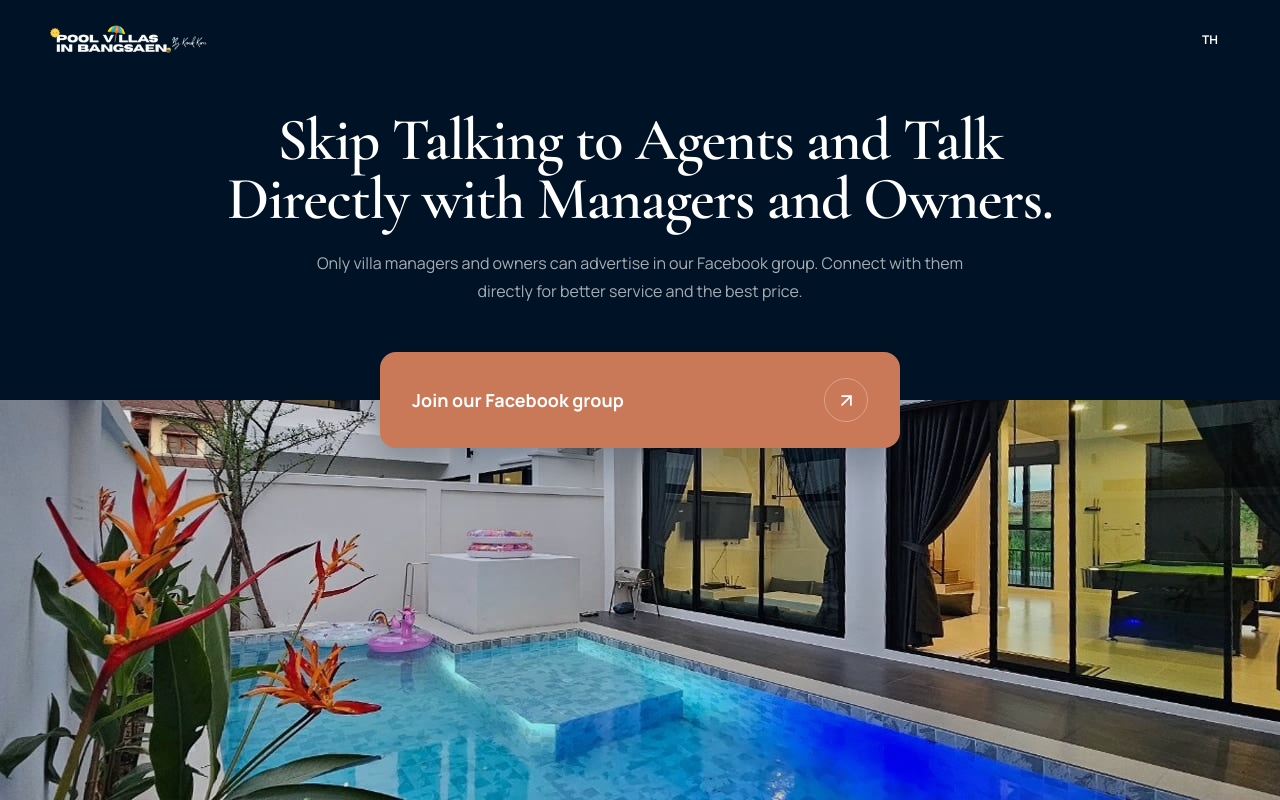
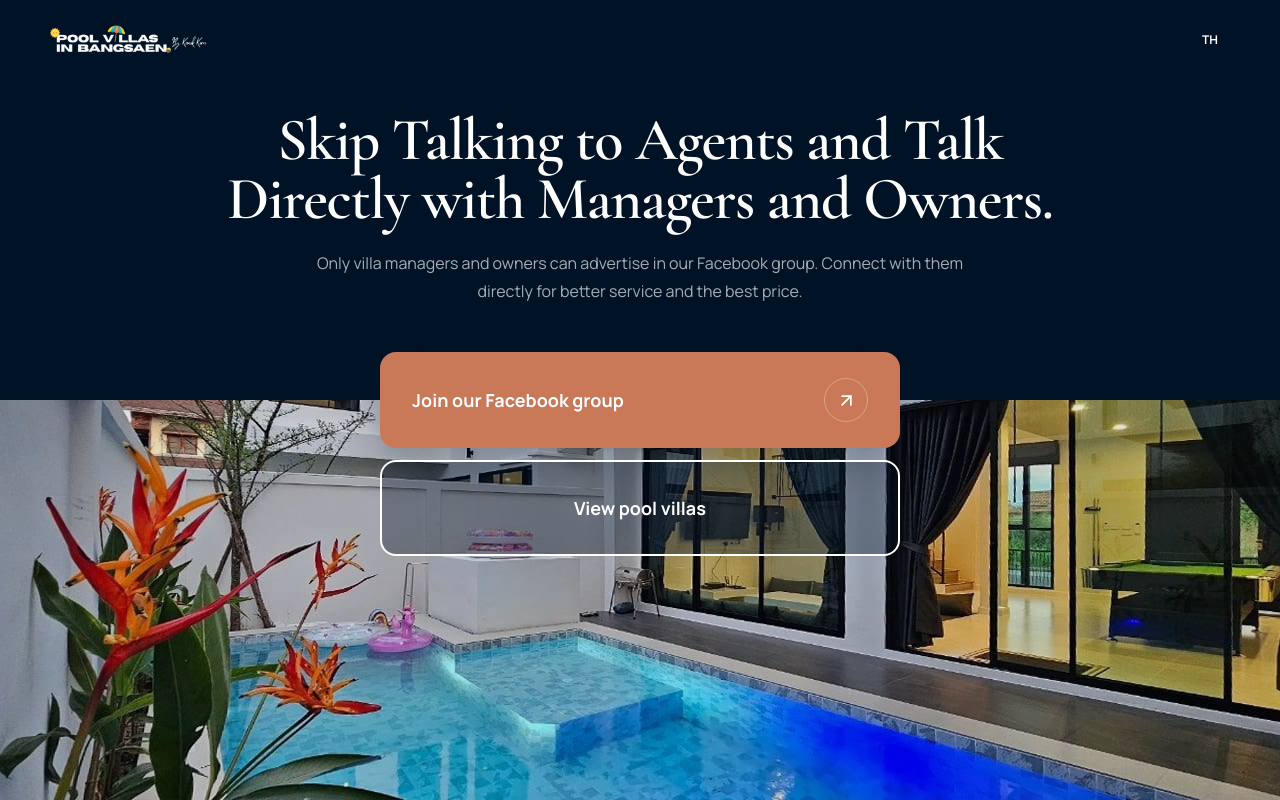
Before and after one commit to joaovitoriano/poolvillasinbangsaensite, a Next.js app: page /facebookgroup in a window 1280 px wide. Built offline with nearby package versions, Linux system fonts and the light colour scheme; no server answers.

Commit message:
Add matching outline villa button to Facebook group page

```diff
--- a/components/FacebookGroupPage.tsx
+++ b/components/FacebookGroupPage.tsx
@@ -21,6 +21,7 @@ const COPY = {
     imageAlt: "Private pool villa in Bang Saen",
     imageLabel: "Pool villa in Bang Saen",
     action: "Join our Facebook group",
+    viewVillas: "View pool villas",
   },
   th: {
     logoAlt: "พูลวิลล่าในบางแสน",
@@ -31,6 +32,7 @@ const COPY = {
     imageAlt: "พูลวิลล่าส่วนตัวในบางแสน",
     imageLabel: "พูลวิลล่าในบางแสน",
     action: "เข้าร่วมกลุ่ม Facebook ของเรา",
+    viewVillas: "ดูพูลวิลล่า",
   },
 } as const;
 
@@ -94,17 +96,25 @@ export async function FacebookGroupPage({ locale }: { locale: Locale }) {
           <div className="absolute inset-0 bg-[var(--navy-deep)]/10" aria-hidden="true" />
         </section>
 
+        <div className="absolute left-1/2 top-1/2 z-20 w-[calc(100%_-_2.5rem)] max-w-[520px] -translate-x-1/2 -translate-y-1/2">
           <a
             href={FACEBOOK_GROUP_URL}
             target="_blank"
             rel="noopener noreferrer"
-          className="group absolute left-1/2 top-1/2 z-20 flex min-h-20 w-[calc(100%_-_2.5rem)] max-w-[520px] -translate-x-1/2 -translate-y-1/2 items-center justify-between gap-5 rounded-2xl bg-[var(--terracotta)] px-6 py-5 text-base font-bold text-white shadow-[0_16px_40px_rgba(0,19,38,.28)] transition-colors hover:bg-[#aa664c] focus-visible:outline-none focus-visible:ring-2 focus-visible:ring-white focus-visible:ring-offset-4 focus-visible:ring-offset-[var(--navy-deep)] sm:min-h-24 sm:px-8 sm:text-lg"
+            className="group flex min-h-20 w-full items-center justify-between gap-5 rounded-2xl bg-[var(--terracotta)] px-6 py-5 text-base font-bold text-white shadow-[0_16px_40px_rgba(0,19,38,.28)] transition-colors hover:bg-[#aa664c] focus-visible:outline-none focus-visible:ring-2 focus-visible:ring-white focus-visible:ring-offset-4 focus-visible:ring-offset-[var(--navy-deep)] sm:min-h-24 sm:px-8 sm:text-lg"
           >
             <span>{copy.action}</span>
             <span className="grid size-11 shrink-0 place-items-center rounded-full border border-white/30 transition-transform group-hover:-translate-y-0.5 group-hover:translate-x-0.5" aria-hidden="true">
               <ArrowUpRight size={21} />
             </span>
           </a>
+          <Link
+            href="/th/villas"
+            className="absolute left-0 top-full mt-3 flex h-full min-h-20 w-full items-center justify-center rounded-2xl border-2 border-white bg-[var(--navy-deep)]/35 px-6 py-5 text-base font-bold text-white transition-colors hover:bg-[var(--navy-deep)]/50 focus-visible:outline-none focus-visible:ring-2 focus-visible:ring-white focus-visible:ring-offset-4 focus-visible:ring-offset-[var(--navy-deep)] sm:min-h-24 sm:px-8 sm:text-lg"
+          >
+            {copy.viewVillas}
+          </Link>
+        </div>
       </main>
       {lineUrl ? <LineContactButton href={lineUrl} locale={locale} /> : null}
     </>
```
Lines whose indentation alone changed are shown as unchanged.
